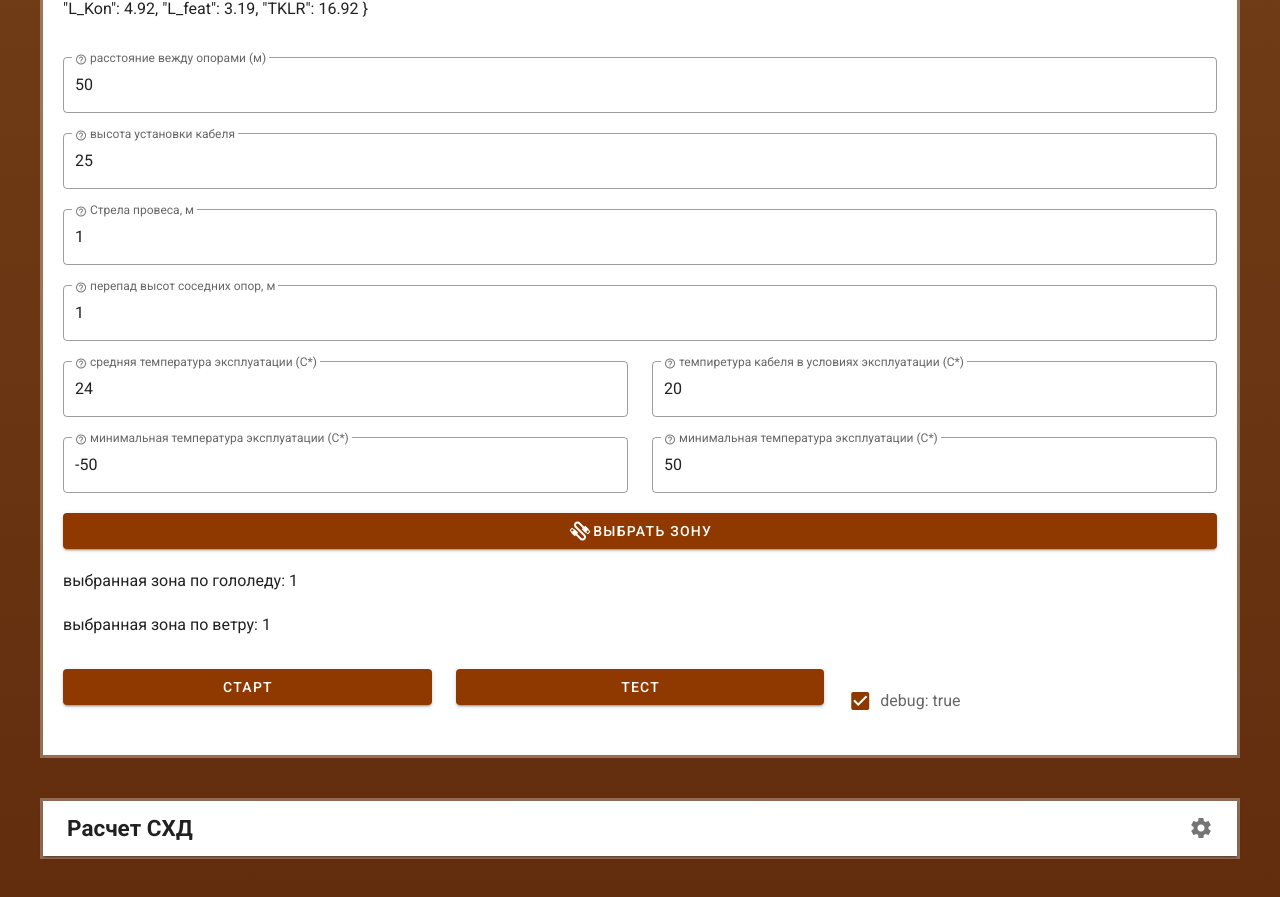
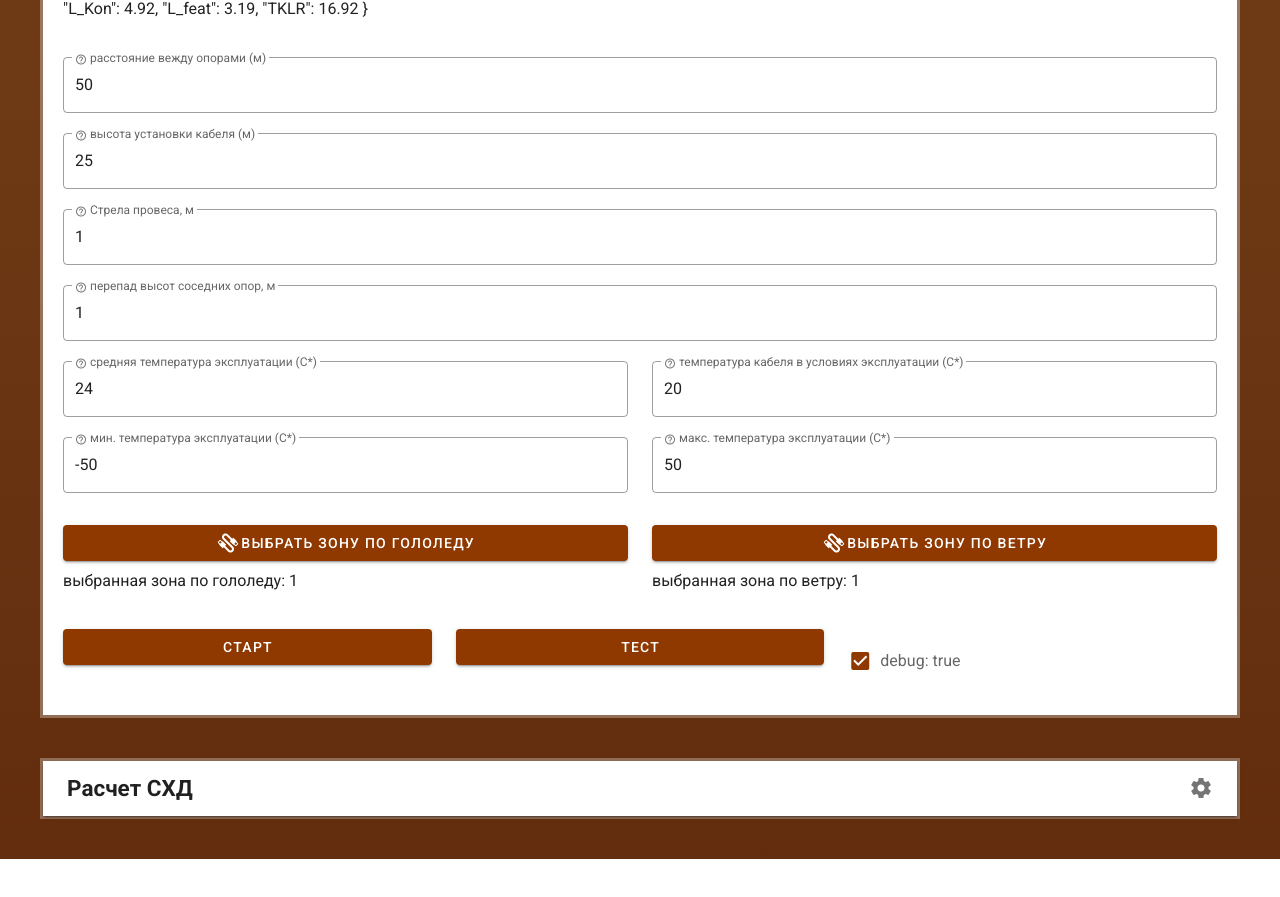
Before and after one commit to Axm749/SHD_Vue, a Vue app: page / in a window 1280 px wide. Shown: the part 2000-2897 px from the top of the page. After the commit the page ends 2859 px from the top, so only its background shows below. Built offline with nearby package versions, Linux system fonts and the light colour scheme.

Commit message:
переносы + корректировки

```diff
--- a/jsconfig.json
+++ b/jsconfig.json
@@ -1,4 +1,5 @@
 {
+  "noEmit": true,
   "compilerOptions": {
     "target": "es5",
     "module": "esnext",
--- a/src/components/ui/forVls/ClimateTables/AirZoneTable.vue
+++ b/src/components/ui/forVls/ClimateTables/AirZoneTable.vue
@@ -1,5 +1,11 @@
 <template>
     <div>
+      <v-card class="overflow-hidden">
+        <div class="header">
+          <headerTab title="расчет опор линии связи" v-bind:info="componentInfo"></headerTab>
+        </div>
+
+
         <v-img src="../images/climateWindMap.gif"></v-img>
         <br />
         <v-data-table
@@ -8,44 +14,19 @@
           hide-default-footer
           multi-sort
           @click:row="onClickRow"
-      >
-        <!-- <template v-slot:header.city="{ header }">
-          {{ header.text }}
-          <searchForColumn @info="writeSearchCity" />
-        </template>
-        <template v-slot:header.area="{ header }">
-          {{ header.text }}
-          <searchForColumn @info="writeSearchArea" />
-        </template>
-        <template v-slot:header.airZone="{ header }">
-          {{ header.text }}
-          <searchForColumn @info="writeSearchAirZone" />
-        </template>
-        <template v-slot:header.Norma="{ header }">
-          {{ header.text }}
-          <searchForColumn @info="writeSearchNorma" />
-        </template>
-        <template v-slot:header.documentation="{ header }">
-          {{ header.text }}
-          <searchForColumn @info="writeSearchDocumentation" />
-        </template>
-        <template v-slot:header.maps="{ header }">
-          {{ header.text }}
-          <searchForColumn @info="writeSearchMaps" />
-        </template> -->
-      </v-data-table>
+        />
 
-      <br />
-      <br />
+
+      </v-card>
     </div>
   </template>
 
 <script>
-  // import searchForColumn from "../SearchModule.vue";
+import headerTab from '@/components/ui/commonUi/header.vue';
 export default {
   name: "AirZoneTable",
   components: {
-      // searchForColumn,
+		headerTab
 	},
   props: {
     data: Array,
@@ -239,6 +220,10 @@
 
 
     ],
+
+    componentInfo: {
+
+  }
   }),
 
   computed: {
--- a/src/components/ui/forVls/ClimateTables/IceZoneTable.vue
+++ b/src/components/ui/forVls/ClimateTables/IceZoneTable.vue
@@ -1,5 +1,11 @@
 <template>
     <div>
+        <div class="header">
+          <headerTab title="расчет опор линии связи" v-bind:info="componentInfo"></headerTab>
+        </div>
+
+		<v-card class="overflow-hidden">
+
 			<v-img src="../images/climateIceMap.jpg"></v-img>
 			<br>
 				<v-data-table
@@ -12,12 +18,20 @@
 				<br>
 				<br>
 
+		</v-card>
+
+
     </div>
 </template>
 
 <script>
+import headerTab from '@/components/ui/commonUi/header.vue';
+
     export default{
     name: "IceZoneTable",
+	components: {
+		headerTab
+	},
     props:{
         data:Array
     },
@@ -61,7 +75,21 @@
 				Icearea: 'SPECIAL',
 				iceWidth: 50,
 			},
+		],
+
+		componentInfo: {
+			name: 'выбор зоны по гололеду',
+			incomes: [
+				'выбранная зона'
+				],
+			outcomes: [
+			'толщина льда для рассчетов и номер этой зоны',
+			],
+			description: 'для ознакомления представлена карта РФ с обозначениями по соответствующим стандартам',
+			disclaimers: [
+			'дисклеймер'
 			]
+		}
     }),
     methods: {
         async onClickRow(item) {
--- a/src/components/vls.vue
+++ b/src/components/vls.vue
@@ -51,7 +51,7 @@
       </v-dialog>
 
 
-
+      <!-- расстояние вежду опорами -->
       <v-text-field
         flat
         type="number"
@@ -66,11 +66,15 @@
         <template v-slot:label>
             <toolbarInfo
                 title="расстояние вежду опорами (м)"
-                imageUrl=''
+                imageUrl='strelaProvesa'
+                desc = "
+                Расстояние между соседними опорами, в метрах. Рекомендуется не брать меньше 1м
+                "
             />
         </template>
       </v-text-field>
 
+      <!-- высота установки кабеля -->
       <v-text-field
         class="mt-5"
         flat
@@ -84,11 +88,11 @@
       >
         <template v-slot:label>
             <toolbarInfo
-                title="высота установки кабеля"
+                title="высота установки кабеля (м)"
                 desc = "
-                таблицы для интерполяции есть не под все значения, но в пределах от 25 до 70 метров всё должно быть окей.
-                В других случаях точность не гарантирована
-                из-за отсутствия таблиц на такой случай
+                Высота установки кабеля от земли, в метрах. От этого будут зависить нагрузки,
+                связанные с погодными условиями (гололёд, ветровая нагрузка и другие).
+                Рекомендуется не брать сильно больше 70 метров, так как там значения будут уже менее точными.
                 "
             />
         </template>
@@ -108,12 +112,15 @@
         <template v-slot:label>
             <toolbarInfo
                 title="Стрела провеса, м"
-                imageUrl=''
-                v-bind:desc = "componentInfo.incomes[2]"
+                imageUrl='strelaProvesa'
+                desc = "Стрела провеса, в метрах. Мера того, насколько прогибается
+                кабель в своей нижайшей точке. В реальности берутся относительно небольшие
+                значения, но и меньше единицы лучше не ставить"
             />
         </template>
       </v-text-field>
 
+      <!-- перепад высот соседних опор -->
       <v-text-field
         flat
         type="number"
@@ -150,7 +157,6 @@
             <template v-slot:label>
                 <toolbarInfo
                     title="средняя температура эксплуатации (С*)"
-                    imageUrl=''
                     v-bind:desc = "componentInfo.incomes[4]"
                 />
             </template>
@@ -170,8 +176,7 @@
           >
             <template v-slot:label>
                 <toolbarInfo
-                    title="темпиретура кабеля в условиях эксплуатации (С*)"
-                    imageUrl=''
+                    title="температура кабеля в условиях эксплуатации (С*)"
                     v-bind:desc = "componentInfo.incomes[5]"
                 />
             </template>
@@ -196,7 +201,9 @@
           >
             <template v-slot:label>
                 <toolbarInfo
-                    title="минимальная температура эксплуатации (С*)"
+                    title="мин. температура эксплуатации (С*)"
+                    desc = "минимальная темпиратура эксплуатации, в градусах. можно вводить
+                    любые значения, но меньше -273 градусов не будет иметь смысла"
                 />
             </template>
           </v-text-field>
@@ -215,7 +222,9 @@
           >
             <template v-slot:label>
                 <toolbarInfo
-                    title="минимальная температура эксплуатации (С*)"
+                    title="макс. температура эксплуатации (С*)"
+                    desc = "максимальная темпиратура эксплуатации, в градусах. можно вводить
+                    любые значения."
                 />
             </template>
           </v-text-field>
@@ -234,41 +243,77 @@
 
 
 
-
+      <v-row >
         <!-- выбор районов гололеда -->
+        <v-col>
           <v-dialog
-          v-model="chooseZone"
+              v-model="chooseZoneIce"
               transition="dialog-bottom-transition"
               width="80%"
               :scrollable="false"
               aria-hidden="true"
             >
             <template v-slot:activator="{ props3 }">
-          <p class="mt-5">выбранная зона по ветру: {{ windField }}</p>
-          <p class="mt-5">выбранная зона по гололеду: {{ iceField }}</p>
-          <!-- здесь можно сделать сам вывод выбранных значений -->
               <v-btn
-            class="mt-5"
+                class="mt-2"
                 width="100%"
                 color="primary"
                 v-bind="props3"
-            @click="chooseZone = true"
+                @click="chooseZoneIce = true"
                 ><v-icon>mdi-cable-data</v-icon>
-            выбрать зону
+                выбрать зону по гололеду
               </v-btn>
+
+              <p class="mt-2">выбранная зона по гололеду: {{ iceField }}</p>
+              <!-- здесь можно сделать сам вывод выбранных значений -->
+            </template>
+
+            <IceZoneTable
+                  @getIceZoneSelected="iceWriteSelected"
+                />
+
+          </v-dialog>
+        </v-col>
+        <!-- выбор районов ветра -->
+        <v-col>
+          <v-dialog
+            v-model="chooseZoneWind"
+            transition="dialog-bottom-transition"
+            width="80%"
+            :scrollable="false"
+            aria-hidden="true"
+          >
+            <template v-slot:activator="{ props3 }">
+              <v-btn
+                class="mt-2"
+                width="100%"
+                color="primary"
+                v-bind="props3"
+                @click="chooseZoneWind = true"
+                ><v-icon>mdi-cable-data</v-icon>
+                выбрать зону по ветру
+              </v-btn>
+
+              <p class="mt-2">выбранная зона по ветру: {{ windField }}</p>
+              <!-- здесь можно сделать сам вывод выбранных значений -->
 
             </template>
 
-        <climateTable
-          @windGetVlsSelected="windWriteSelected"
-          @iceGetVlsSelected="iceWriteSelected"
+            <AirZoneTable
+                  @getAirZoneSelected="windWriteSelected"
                 />
 
           </v-dialog>
+        </v-col>
+      </v-row>
+
+
+
+
 
 
       <!-- кнопки -->
-      <v-row class="mt-5">
+      <v-row class="mt-2">
         <v-col>
           <v-btn
             @click="start"
@@ -293,10 +338,6 @@
         </v-col>
 
       </v-row>
-
-
-
-
 
     </v-card>
 
@@ -388,15 +429,19 @@
 import headerTab from './ui/commonUi/header.vue';
 import tableSpace from './ui/forVls/tableSpace.vue';
 import toolbarInfo from './ui/commonUi/tooltip.vue';
-import climateTable from './ui/forVls/climateTable.vue';
+// import climateTable from './ui/forVls/climateTable.vue';
+import AirZoneTable from './ui/forVls/ClimateTables/AirZoneTable.vue';
+import IceZoneTable from './ui/forVls/ClimateTables/IceZoneTable.vue';
 
 export default {
   name: "vls_vue",
   components: {
     headerTab,
     tableSpace,
-    climateTable,
-    toolbarInfo
+    // climateTable,
+    toolbarInfo,
+    AirZoneTable,
+		IceZoneTable
   },
   data() {
     return {
@@ -423,7 +468,8 @@ export default {
         TKLR: 16.92,
       },
 
-      chooseZone: false,
+      chooseZoneIce: false,
+      chooseZoneWind: false,
 
       componentInfo:
       {
@@ -433,8 +479,9 @@ export default {
         'L, расстояние между столбами (м)',
         'S, стрела провиса - насколько кабель провисает в нижайшей точке (м)',
         'h – перепад высот между точками подвеса кабеля (м)',
-        'T_sr – средняя температура эксплуатации (С*)',
-        'T – температура кабеля в условиях эксплуатации (С*)',
+        'Тср – средняя температура эксплуатации (С*)',
+        'TкабСр – температура кабеля в условиях эксплуатации (С*)',
+
         ],
         outcomes: [
         'выходная величина',
@@ -759,7 +806,7 @@ export default {
       console.log('ice data', `${JSON.stringify(data[0])}`)
         // потом это будет получаться из табличек о климате, но пока так
         this.C = data[0].iceWidth     // нормативное ветровое давление, Па
-        this.iceField = data[0].iceField
+        this.iceField = data[0].Icearea
 
     },
 
```
Also changed, not shown: src/components/ui/commonUi/tooltip.vue (+11 -0 lines), src/components/ui/forVls/climateTable.vue (deleted, +0 -120 lines), src/components/ui/commonUi/images/vlsTips/perepadVisot.jpg (added), src/components/ui/commonUi/images/vlsTips/strelaProvesa.jpg (added). Lines whose indentation alone changed are shown as unchanged.
